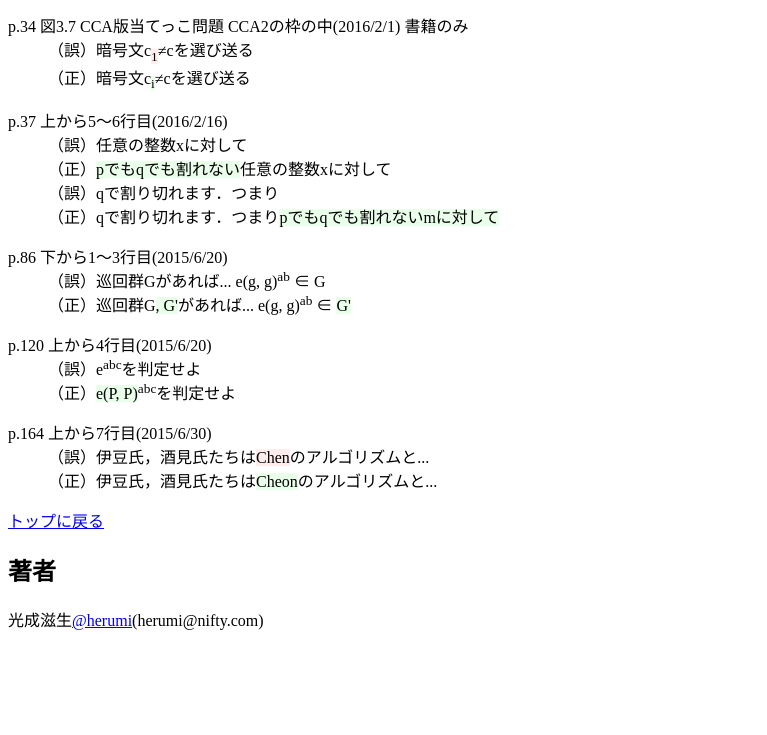
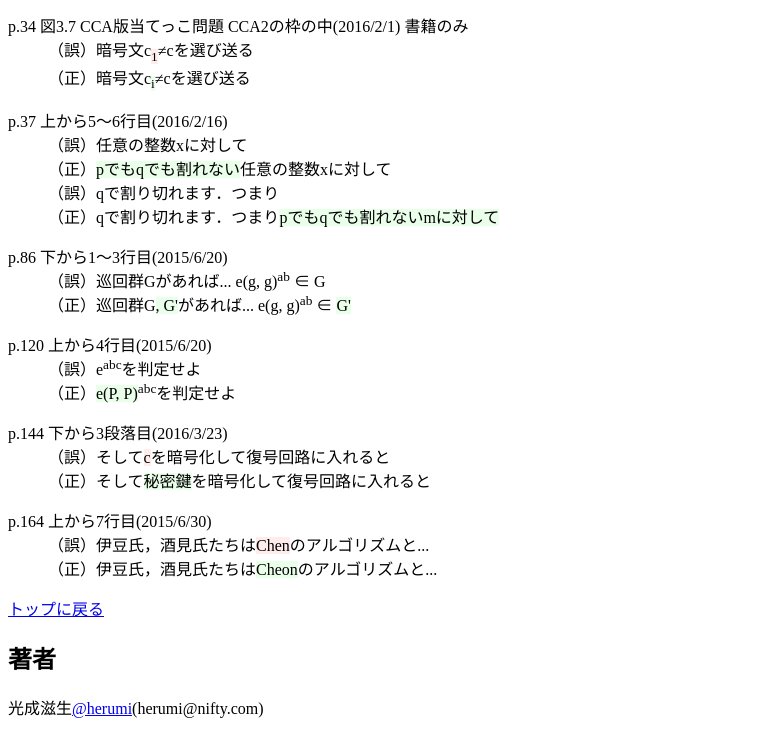
Before and after one commit to herumi/ango, a plain HTML site: page errata.html in a window 1280 px wide. Shown: the part 150-885 px from the top of the page, without its empty margins (0-767 px from the left). Before the commit the page ends 800 px from the top, so only its background shows below. Drawn offline with Linux system fonts and the light colour scheme.

Commit message:
fix c -> private key

```diff
--- a/errata.html
+++ b/errata.html
@@ -37,6 +37,11 @@
     <div>（誤）e<sup>abc</sup>を判定せよ</div>
     <div>（正）<span class="add">e(P, P)</span><sup>abc</sup>を判定せよ</div>
   </dd>
+  <dt>p.144 下から3段落目(2016/3/23)</dt>
+  <dd>
+    <div>（誤）そして<span class="del">c</span>を暗号化して復号回路に入れると</div>
+    <div>（正）そして<span class="add">秘密鍵</span>を暗号化して復号回路に入れると</div>
+  </dd>
   <dt>p.164 上から7行目(2015/6/30)</dt>
   <dd>
     <div>（誤）伊豆氏，酒見氏たちは<span class="del">Chen</span>のアルゴリズムと...</div>
```
Also changed, not shown: index.html (+1 -1 lines).
